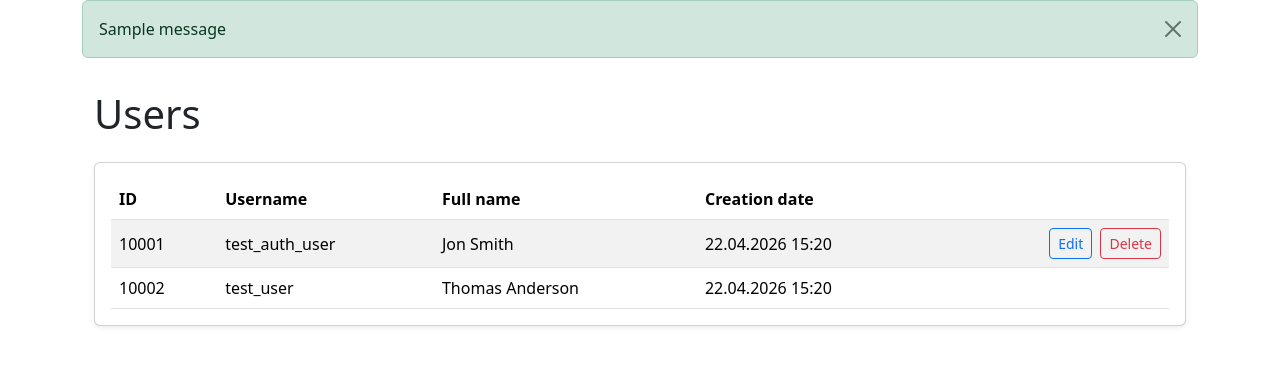
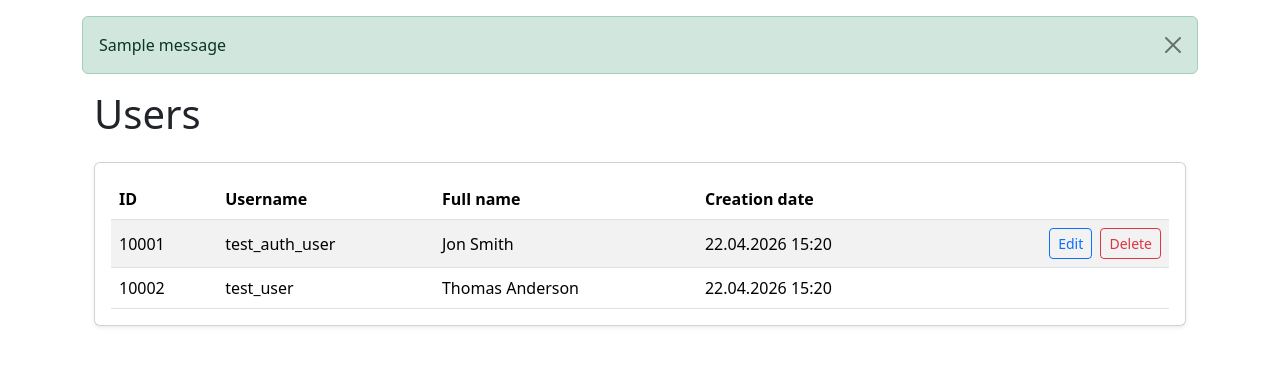
Before and after one commit to greenkerokero/python-project-52, a Django app: page /en/users/ in a window 1280 px wide. Shown: the part 58-424 px from the top of the page. Run offline with Django 5.2, Linux system fonts and the light colour scheme; a user stored in the database is signed in; data comes from the database, SQL or seed files in the repository; tables that the repository leaves empty hold one stand-in row (values such as "Sample post"); one stand-in notice (Sample message) is shown; some libraries are stand-ins or nearby versions.

Commit message:
Fix flash messages spacing

```diff
--- a/task_manager/statuses/templates/statuses/index.html
+++ b/task_manager/statuses/templates/statuses/index.html
@@ -3,7 +3,7 @@
 
 {% block content %}
 <div class="container">
-  <div class="card-header py-3">
+  <div class="card-header pb-3">
     <h1 class="">{% translate "Statuses" %}</h1>
   </div>
   {% if request.user.is_authenticated %}
--- a/task_manager/templates/layouts/base.html
+++ b/task_manager/templates/layouts/base.html
@@ -70,18 +70,22 @@
   </header>
   {% endblock %}
 </div>
+<div class="pt-3">
+  {% if messages %}
   <div class="container">
-  {% if messages %}
+
     {% for message in messages %}
     <div class="alert alert-{{ message.tags }} alert-dismissible fade show" role="alert">
       {{ message }}
       <button type="button" class="btn-close" data-bs-dismiss="alert" aria-label="{% translate 'Close' %}"></button>
     </div>
     {% endfor %}
+
+  </div>
   {% endif %}
-</div>
   <div class="container">
     {% block content %}{% endblock %}
+  </div>
 </div>
 {% bootstrap_javascript %}
 </body>
--- a/task_manager/users/templates/users/index.html
+++ b/task_manager/users/templates/users/index.html
@@ -3,7 +3,7 @@
 
 {% block content %}
 <div class="container">
-  <div class="card-header py-3">
+  <div class="card-header pb-3">
     <h1 class="">{% translate "Users" %}</h1>
   </div>
   <div class="card shadow-sm">
```
Lines whose indentation alone changed are shown as unchanged.
